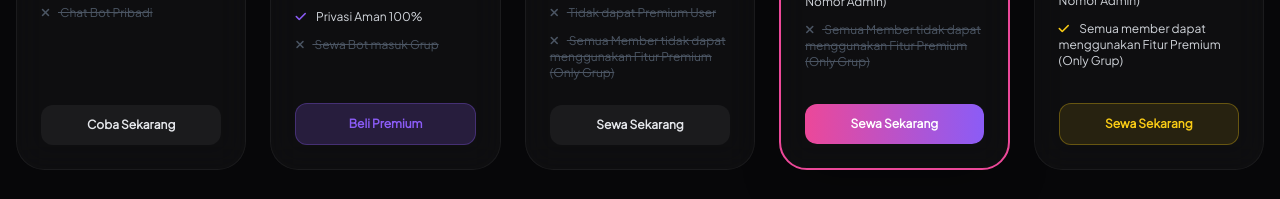
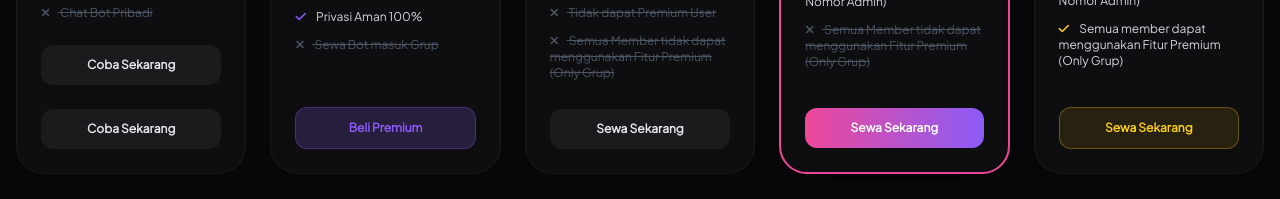
Before and after one commit to Babasbotz/shinaai-v3, a plain HTML site: page index.html in a window 1280 px wide. Shown: the part 2816-3015 px from the top of the page. Drawn offline with nearby package versions, Linux system fonts and the light colour scheme.

Commit message:
Add additional WhatsApp link to index.html

```diff
--- a/index.html
+++ b/index.html
@@ -340,6 +340,7 @@
                         </ul>
                     </div>
                     <a href="https://chat.whatsapp.com/IHD3hnPtnxNBR7PxWw0lY7?mode=hqrc" target="_blank" class="w-full mt-6 bg-white/5 hover:bg-white/10 text-center py-3 rounded-xl text-xs font-bold transition-all block">Coba Sekarang</a>
+                <a href="https://chat.whatsapp.com/FMG4guSqc637Fs1EUnKGeh?mode=hqrc" target="_blank" class="w-full mt-6 bg-white/5 hover:bg-white/10 text-center py-3 rounded-xl text-xs font-bold transition-all block">Coba Sekarang</a>
                 </div>
 
                 <!-- 2. Premium User -->
```
